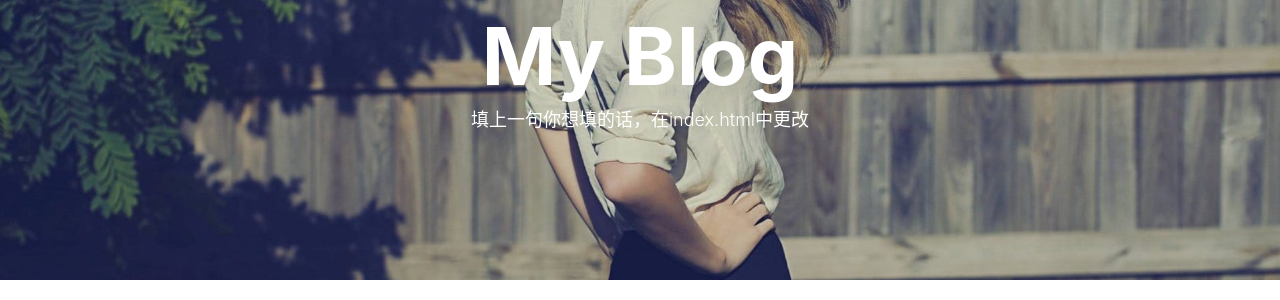
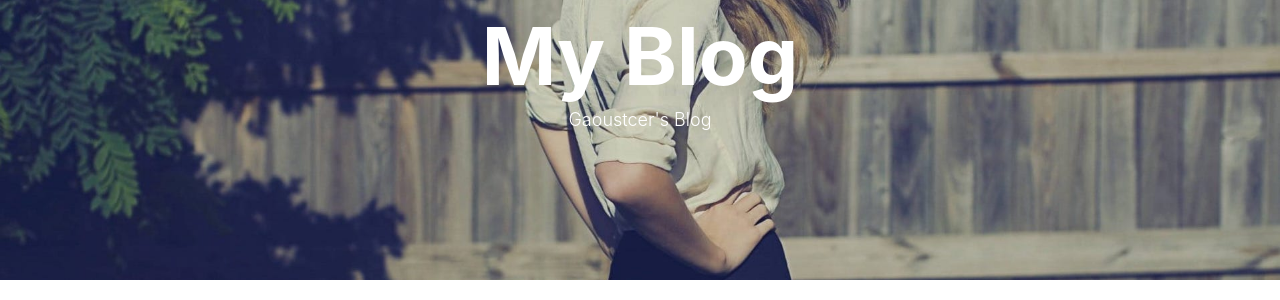
Before and after one commit to Gaoustcer/Gaoustcer.github.io, a Jekyll site: the page built from index.html, in a window 1280 px wide. Shown: the part 138-438 px from the top of the page. Built offline with Jekyll 4.4.1, drawn with Linux system fonts in a browser that asks for light colours; nearby versions of some CDN libraries; the list of posts is cut into pages by our own code; comment, search, counter and statistics services are not loaded.

Commit message:
Update index.html

```diff
--- a/index.html
+++ b/index.html
@@ -1,6 +1,6 @@
 ---
 layout: page
-description: "填上一句你想填的话，在index.html中更改"
+description: "Gaoustcer's Blog"
 ---
 
 {% for post in paginator.posts %}
```
